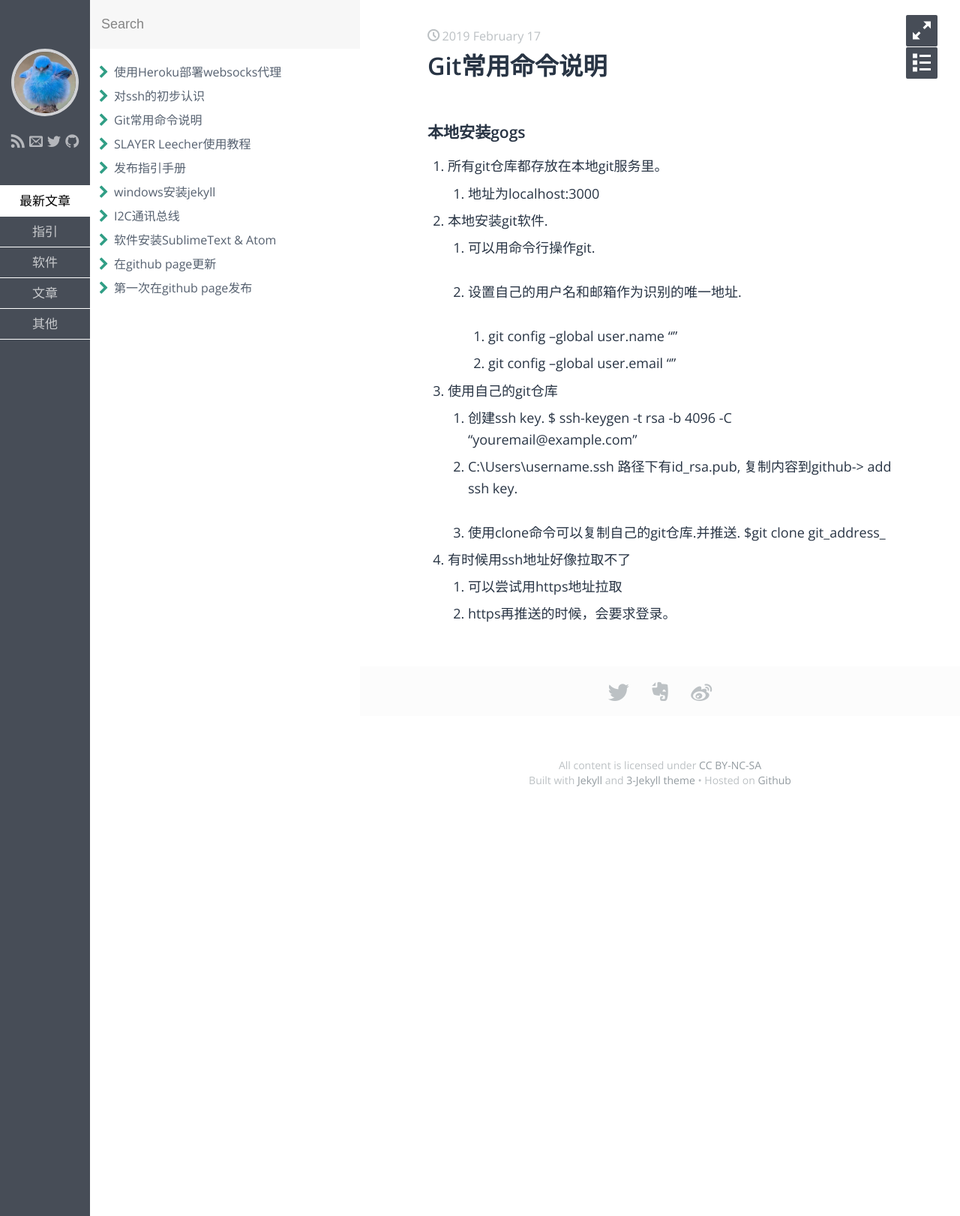
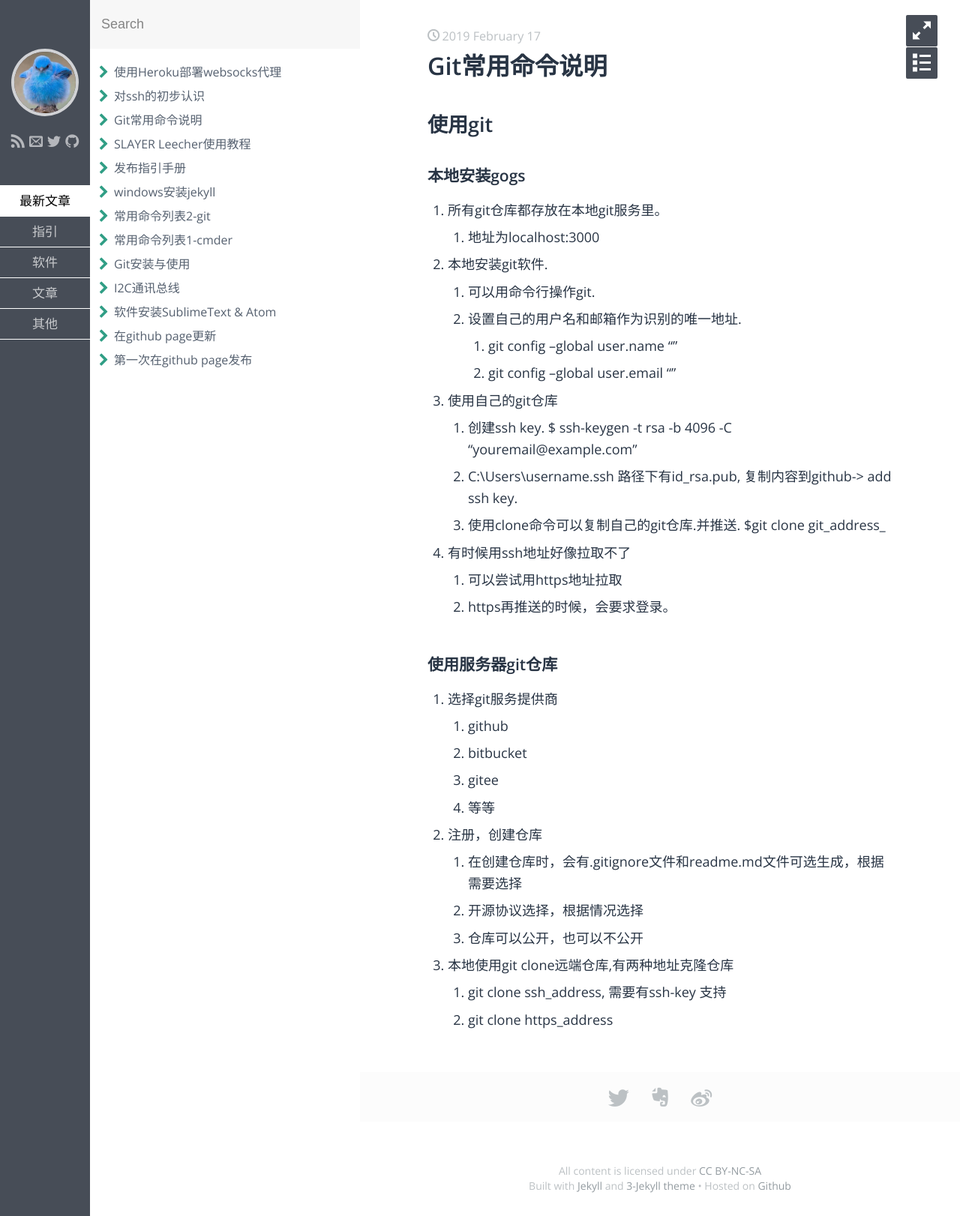
Before and after one commit to verusfeng/verusfeng.github.io, a Jekyll site: the page built from _posts/article/2019-02-17-git-tutorial-and-command-description-1.md, in a window 1280 px wide. Shown: the whole page at 75% size. Built offline with Jekyll 4.4.1, drawn with Linux system fonts in a browser that asks for light colours; some web fonts are replaced; part of the change alters nothing that is shown.

Commit message:
add post

```diff
--- /dev/null
+++ b/_posts/article/2018-05-29-git-tutorial-and-install.md
@@ -0,0 +1,55 @@
+---
+layout: post
+category: 文章
+title: Git安装与使用
+---
+
+
+# SVN and Git
+
+- 工作上使用的编程语言主要是C语言，单片机嵌入式的编程。第一次接触代码管理软件是工作需要装的SVN。
+
+- 后面了解到Git。
+
+- 使用git的好处，可多人协助，可创建分支，流程清晰。
+
+# 安装Git
+
+### Linux
+- sudo apt-get install git
+
+### Windows
+- 下载安装包，安装
+- configuration设置用户名和邮箱
+    - $ git config --global user.name "Your Name"
+    - $ git config --global user.email "email@example.com"
+
+- Git是分布式版本控制系统，所以，每个机器都必须表明自己的身份：你的名字和Email地址。
+
+- 如果系统有安装git了使用
+    - git clone https://github.com/git/git 获取最新git版本
+
+# Git and Github
+
+- 本地已经安装git，可以创建仓库管理代码。
+- 在服务器上建立远程仓库，分布式的特点。
+- 本地仓库与远程仓库的通讯链接需要SSH key
+
+## 创建SSH key
+
+- 打开Shell（Windows下打开Git Bash），创建SSH Key
+
+- $ ssh-keygen -t rsa -C "youremail@example.com"
+- 找到.ssh目录，里面有id_rsa和id_rsa.pub两个文件，id_rsa是私钥，不能泄露出去，id_rsa.pub是公钥，可以放心地告诉任何人。
+- 把公钥id_rsa.pub的内容复制到github的ssh中。
+- GitHub需要识别出你推送的提交确实是你推送的，SSH就算是认证了。
+
+## 本地git仓库与github服务器的git仓库关联
+
+- 远程仓库建立空repository。
+- $ git remote add origin git@github.com:username/gitLog.git
+
+## 从远程仓库clone到本地
+
+- 本地为空文件夹。
+- git clone git@github.com:username/gitLog
--- /dev/null
+++ b/_posts/article/2018-06-17-cmder-command-list-1.md
@@ -0,0 +1,50 @@
+---
+layout: post
+title: 常用命令列表1-cmder
+category: 文章
+---
+
+
+## 系统环境windows
+
+1. 命令行软件常用cmder
+
+
+## 常用命令
+
+1. dir 或者 ls
+    - 列出当前路径下的文件和文件夹
+    - ls -ah
+    - dir /d
+
+2. pwd
+    - 显示当前目录完整路径
+
+3. md 或者 mkdir
+    - 创建文件夹
+
+4. rd 或者 rmdir
+    - 删除空文件夹
+    - rd /s 删除非空文件夹（文件夹及其中的子文件夹和文件）
+
+5. cls
+    - 清空命令行屏幕
+
+6. where
+    - 从环境变量中，查到应用的路径
+
+7. touch创建文件
+    - touch note.txt
+    - touch readme.md
+
+8. del 删除文件
+    - del note.txt
+    - del readme.md
+
+9. cat 显示文件内容
+    - cat readme.md
+
+10. cd 改变当前目录
+    - cd sub_folder
+    - cd ../../返回上两层目录
+    - cd ../dev/切换到上级目录中的dev文件夹
--- /dev/null
+++ b/_posts/article/2018-06-17-git-command-list-2.md
@@ -0,0 +1,132 @@
+---
+layout: post
+title: 常用命令列表2-git
+category: 文章
+---
+
+## 系统环境windows
+1. 软件cmder
+2. git
+
+
+
+## git常用命令
+
+> 当对一个命令参数不清楚时，使用 git [command] -help
+
+
+### git基础操作
+
+0. git clone address --depth=1
+    - 克隆深度设置，克隆到最近一次提交
+
+1. $git init
+    - initial a git local repository
+    - 初始化一个本地仓库
+
+2. $git add test.txt
+    - add a file < test.txt >
+    - 把单个文件 < test.txt > 添加到index
+
+3. git add -A .
+    - 添加所有更改到暂存区
+
+4. $git commit -m "message log"
+    - 提交所有修改到本地仓库，并添加log提交信息
+
+5. $git diff
+    - 比较当前所有文件与上一版本
+    - $git diff HEAD -- readme.txt
+        - 比较单个文件
+
+6. $git status
+    - 查看仓库文件状态
+
+7. $git push -u origin master
+    - 推送到服务器
+
+8. git pull
+    - 从服务器拉取最新到本地
+
+9. git log
+    - 查看提交日记
+
+10. git reflog
+    - 查看操作日记
+
+### git回滚撤销修改
+
+1. $git checkout -- readme.txt
+    - 恢复某个修改文件，未存入暂存区的
+    - 就是把状态恢复正常，删除的文件也能恢复
+
+2. git rm --cached readme.txt
+    - 文件已经添加入暂存区的
+    - 清除暂存区，指定文件的缓存
+
+> 当对一个命令参数不清楚时，使用 git [command] -help
+
+3. $git reset --hard HEAD~2
+    - 回滚两个版本，强制，不保留更改
+    - git reset --mixed HEAD~2
+    - 回滚两个版本，保留更改
+
+4. $git reset HEAD file.txt
+    - 恢复某个修改文件，已删除文件
+
+### git分支
+1. $git branch <name>
+    - 创建分支<name>
+
+2. $git checkout <name>
+    - 切换分支
+
+3. $git checkout -b <name>
+    - 切换分支，不存在就创建
+
+4. $git branch -d <name>
+    - 删除分支
+
+5. $git merge <name>
+    - 合并分支，把分支<name> 合并到当前分支.
+    - 分支<name>工作做完，切换到master，merge<name> 把工作分支合并到master
+
+### git标签
+
+- 版本发布可以打tag
+
+$git tag v1.2
+
+$git tag v1.0 version_ID
+
+$git show v1.2
+
+$git tag -a v1.0 -m "description for tag" version_ID
+
+$git tag -d v1.1
+
+$git push origin v1.1
+
+$git push origin --tags
+
+$git check-ignore
+
+## git配置config
+
+### git用户设置user
+
+git config --global user.name  " "
+git config --global user.email " "
+
+### git别名设置alias
+
+$git config --global alias.lg "log --pretty=oneline --graph --abbrev-commit"
+    - git lg 一行显示
+
+$git config --global alias.addall "add -A ."
+    - git addall 添加所有文件.
+
+### git代理设置proxy
+
+git config --global https.proxy localhost:1080
+git config --global http.proxy localhost:1080
--- a/_posts/article/2019-02-17-git-tutorial-and-command-description-1.md
+++ b/_posts/article/2019-02-17-git-tutorial-and-command-description-1.md
@@ -3,6 +3,8 @@ layout: post
 title: Git常用命令说明
 category: 文章
 ---
+
+## 使用git
 
 ### 本地安装gogs
 
@@ -11,7 +13,6 @@ category: 文章
 
 1. 本地安装git软件.
 	1. 可以用命令行操作git.
-
 	2. 设置自己的用户名和邮箱作为识别的唯一地址.
 		1. git config --global user.name ""
 		2. git config --global user.email ""
@@ -19,9 +20,26 @@ category: 文章
 2. 使用自己的git仓库
 	1. 创建ssh key.  $ ssh-keygen -t rsa -b 4096 -C "youremail@example.com"
 	2. C:\Users\username\.ssh 路径下有id_rsa.pub, 复制内容到github-> add ssh key.
-
 	3. 使用clone命令可以复制自己的git仓库.并推送.  $git clone git_address_
 
 3. 有时候用ssh地址好像拉取不了
 	1. 可以尝试用https地址拉取
 	2. https再推送的时候，会要求登录。
+
+
+### 使用服务器git仓库
+
+0. 选择git服务提供商
+    1. github
+    2. bitbucket
+    3. gitee
+    4. 等等
+
+1. 注册，创建仓库
+    1. 在创建仓库时，会有.gitignore文件和readme.md文件可选生成，根据需要选择
+    2. 开源协议选择，根据情况选择
+    3. 仓库可以公开，也可以不公开
+
+2. 本地使用git clone远端仓库,有两种地址克隆仓库
+    1. git clone ssh_address, 需要有ssh-key 支持
+    2. git clone https_address
```
